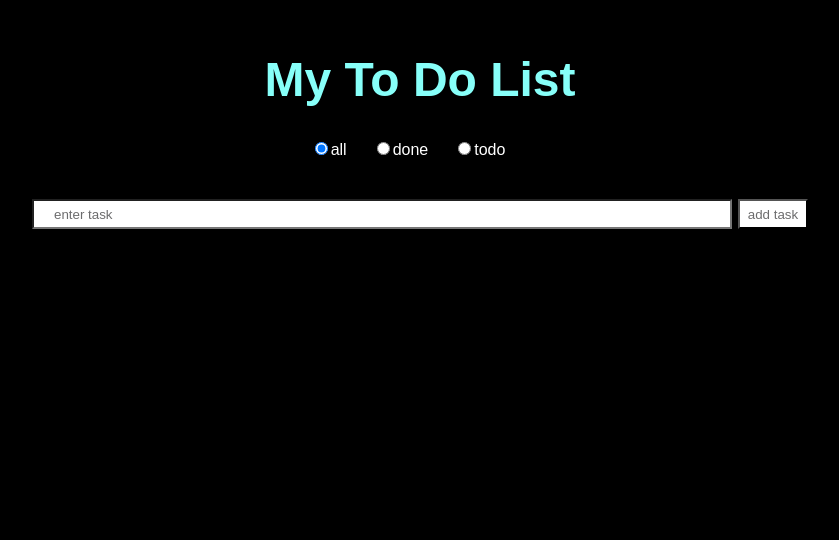
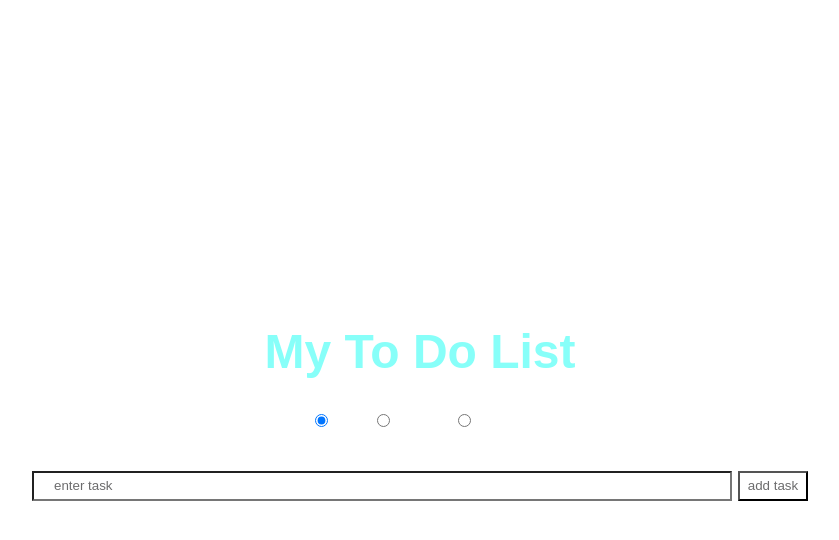
Before and after one commit to gmahima/ReactToDoList, a React (Create React App) app: page / in a window 1280 px wide. Shown: the top 540 px of the page, without its empty margins (220-1059 px from the left). Built offline with nearby package versions, Linux system fonts and the light colour scheme.

Commit message:
add grid

```diff
--- a/package.json
+++ b/package.json
@@ -17,7 +17,7 @@
     "typescript": "3.3.3"
   },
   "scripts": {
-    "start": "BROWSER=safari react-scripts start",
+    "start": "react-scripts start",
     "build": "react-scripts build",
     "test": "react-scripts test --env=jsdom",
     "eject": "react-scripts eject",
--- a/public/index.html
+++ b/public/index.html
@@ -1,5 +1,5 @@
 <!DOCTYPE html>
-<html lang="en">
+<html lang="en" >
 
 <head>
 	<meta charset="utf-8">
@@ -23,7 +23,7 @@
 	<title>React App</title>
 </head>
 
-<body style="margin: 0px; padding: 0px;">
+<body>
 	<noscript>
 		You need to enable JavaScript to run this app.
 	</noscript>
--- a/src/App.js
+++ b/src/App.js
@@ -1,10 +1,32 @@
 import React from "react";
-import { BrowserRouter, Route } from "react-router-dom";
-import ToDoList from "./ToDoList";
-export const App = () => (
-  <BrowserRouter>
-    <div className="container">
-      <Route path="/" component={ToDoList} />
-    </div>
-  </BrowserRouter>
-);
+import styled from "styled-components";
+import AddTaskForm from "./components/AddTaskForm";
+import TaskList from "./components/TaskList";
+import RadioList from "./components/RadioList";
+
+const TitleText = styled.h1`
+  color: #87fff9;
+  font-size: 3em;
+  width: 100%;
+`
+
+const Application = styled.div`
+  font-family: sans-serif;
+  text-align: center;
+  width: 100%;
+  height: 100vh;
+  margin: 0;
+  display: grid;
+  grid-template-columns: 1fr;
+  align-content: center;
+`;
+export default function ToDoList() {
+  return (
+    <Application className="App">
+      <TitleText>My To Do List</TitleText>
+      <RadioList />
+      <TaskList />
+      <AddTaskForm />
+    </Application>
+  );
+}
--- a/src/ToDoList.js
+++ /dev/null
@@ -1,44 +0,0 @@
-import React from "react";
-import styled from "styled-components";
-import AddTaskForm from "./components/AddTaskForm";
-import TaskList from "./components/TaskList";
-import RadioList from "./components/RadioList";
-
-// const TitleDiv = styled.div`
-//   width: 1000px;
-//   height: 100px;
-//   margin: 0px;
-//   text-align: center;
-//   display: flex;
-//   align-items: center;
-//   justify-content: space-around;
-
-
-// `;
-const TitleText = styled.h1`
-  color: #87fff9;
-  font-size: 3em;
-`
-const Application = styled.div`
-  padding-top: 20px;
-  display: flex;
-  flex-direction: column;
-  align-items: center;
-  font-family: sans-serif;
-  text-align: center;
-  background-color: black;
-  height: 100vh;
-  width: 100%;
-
-
-`;
-export default function ToDoList() {
-  return (
-    <Application className="App">
-      <TitleText>My To Do List</TitleText>
-      <RadioList />
-      <TaskList />
-      <AddTaskForm />
-    </Application>
-  );
-}
--- a/src/components/RadioList.js
+++ b/src/components/RadioList.js
@@ -12,7 +12,7 @@
 
 const RadioInput = styled.input`
 cursor: pointer;
-background-color: #000;
+background: none;
 `
 
 export default function RadioList() {
--- /dev/null
+++ b/src/index.css
@@ -0,0 +1,14 @@
+body {
+    margin: 0;
+    font-family: -apple-system, BlinkMacSystemFont, 'Segoe UI', 'Roboto', 'Oxygen',
+      'Ubuntu', 'Cantarell', 'Fira Sans', 'Droid Sans', 'Helvetica Neue',
+      sans-serif;
+    -webkit-font-smoothing: antialiased;
+    -moz-osx-font-smoothing: grayscale;
+
+}
+
+  code {
+    font-family: source-code-pro, Menlo, Monaco, Consolas, 'Courier New',
+      monospace;
+  }
--- a/src/index.js
+++ b/src/index.js
@@ -1,12 +1,13 @@
 import React from "react";
 import ReactDOM from "react-dom";
-import { App } from "./App";
+import ToDoList from "./App";
 import { Provider } from "./components/context/index";
+import './index.css'
 
 const rootElement = document.getElementById("root");
 ReactDOM.render(
   <Provider>
-    <App />
+    <ToDoList />
   </Provider>,
 
   rootElement
```
